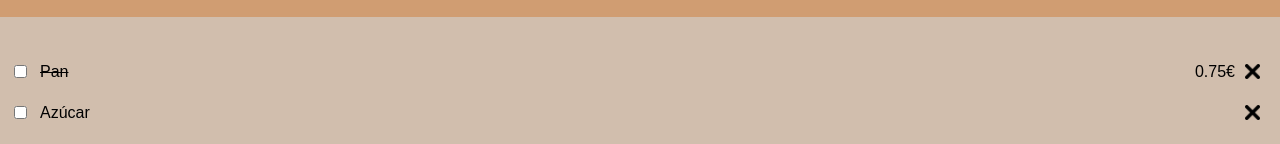
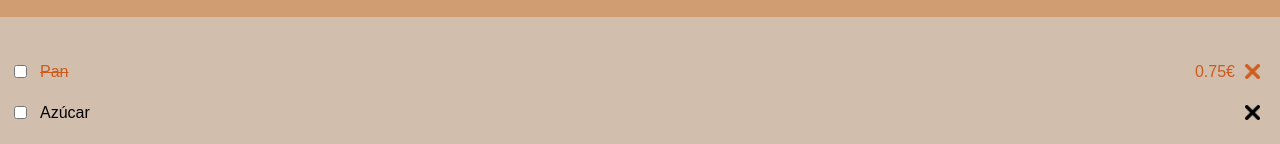
Before and after one commit to DiegoPertierraM/Challenge-w1-3, a website: page index.html in a window 1280 px wide. In both pictures the pointer is over the element 635 px from the left and 242 px from the top of the page. Shown: the part 171-315 px from the top of the page. Drawn offline with Linux system fonts and the light colour scheme.

Commit message:
Add hover effect to list

```diff
--- a/style.css
+++ b/style.css
@@ -108,6 +108,15 @@ section:nth-of-type(2) > ul > div {
   justify-content: space-between;
 }
 
+section:nth-of-type(2) > ul > div:hover {
+  color: #cd5b1d;
+}
+
+section:nth-of-type(2) > ul > div:hover img {
+  filter: invert(38%) sepia(37%) saturate(2155%) hue-rotate(352deg)
+    brightness(98%) contrast(87%);
+}
+
 section:nth-of-type(2) > ul {
   margin-block-start: 30px;
   margin-block-end: 10px;
```
